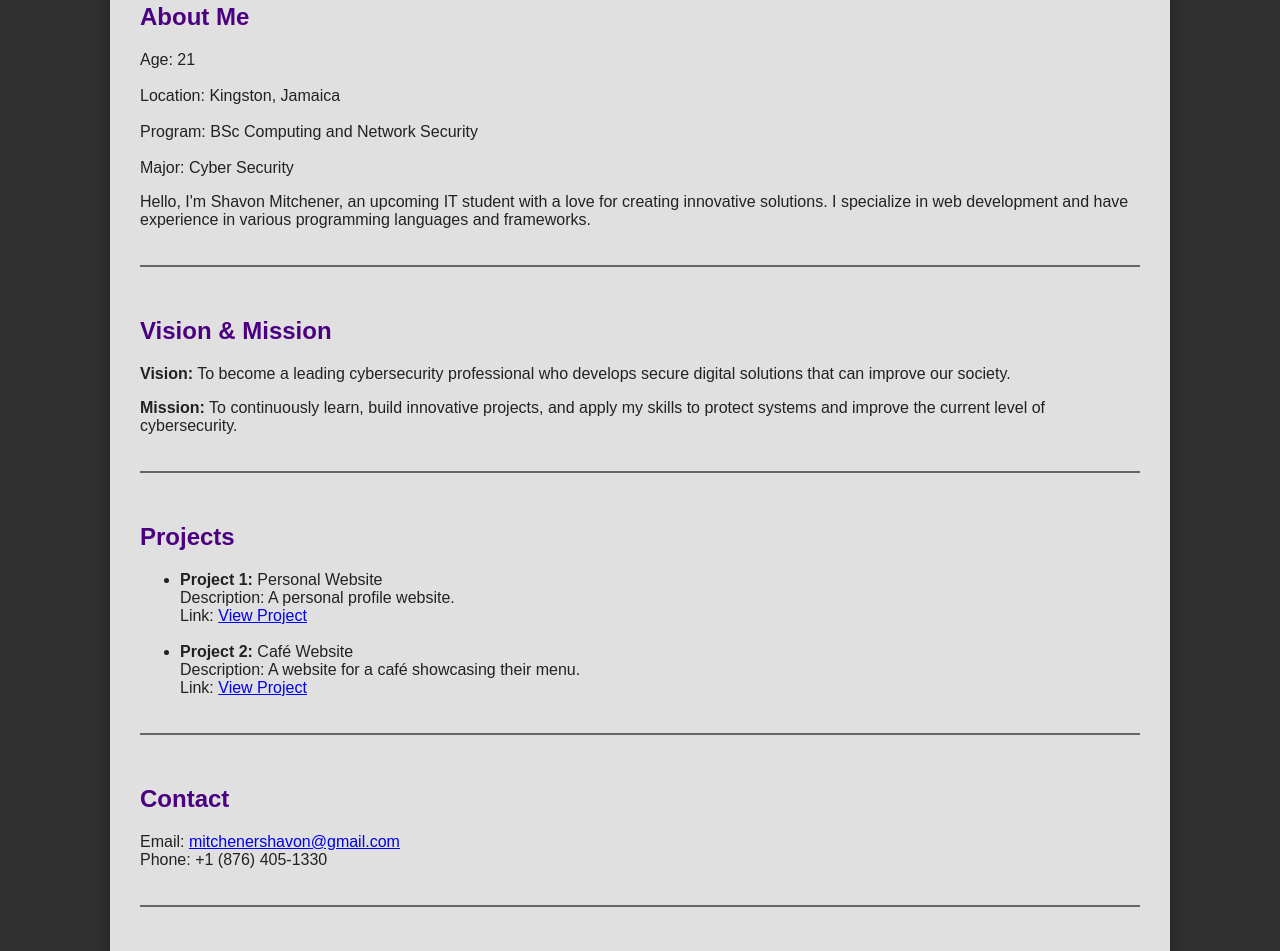
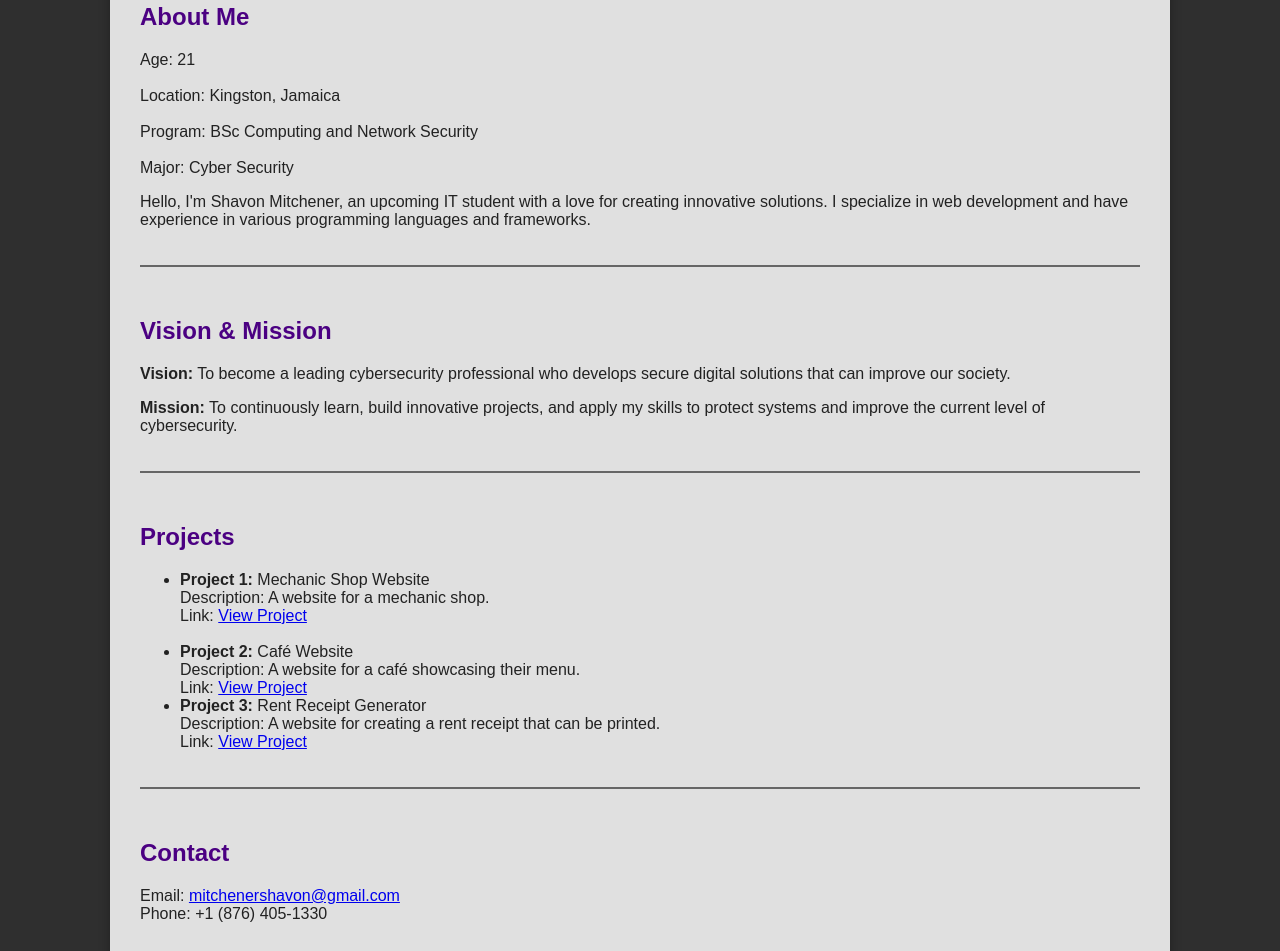
Before and after one commit to ShavonMitchener/IA1, a plain HTML site: page index.html in a window 1280 px wide. Shown: the part 266-1217 px from the top of the page. Drawn offline with Linux system fonts and the light colour scheme.

Commit message:
Update index.html

```diff
--- a/index.html
+++ b/index.html
@@ -53,15 +53,20 @@
             <h2>Projects</h2>
             <ul>
                 <li>
-                    <strong>Project 1:</strong> Personal Website <br>
-                    Description: A personal profile website.<br>
-                    Link: <a href="https://shavonmitchener.github.io/Lab1/">View Project</a>
+                    <strong>Project 1:</strong> Mechanic Shop Website <br>
+                    Description: A website for a mechanic shop.<br>
+                    Link: <a href="https://shavonmitchener.github.io/IA2/">View Project</a>
                 </li>
                 <br>
                 <li>
                     <strong>Project 2:</strong> Café Website <br>
                     Description: A website for a café showcasing their menu. <br>
                     Link: <a href="https://shavonmitchener.github.io/Lab2/">View Project</a>
+                </li>
+                <li>
+                    <strong>Project 3:</strong> Rent Receipt Generator <br>
+                    Description: A website for creating a rent receipt that can be printed. <br>
+                    Link: <a href="https://shavonmitchener.github.io/GradedLab2/">View Project</a>
                 </li>
             </ul>
         </section>
```
